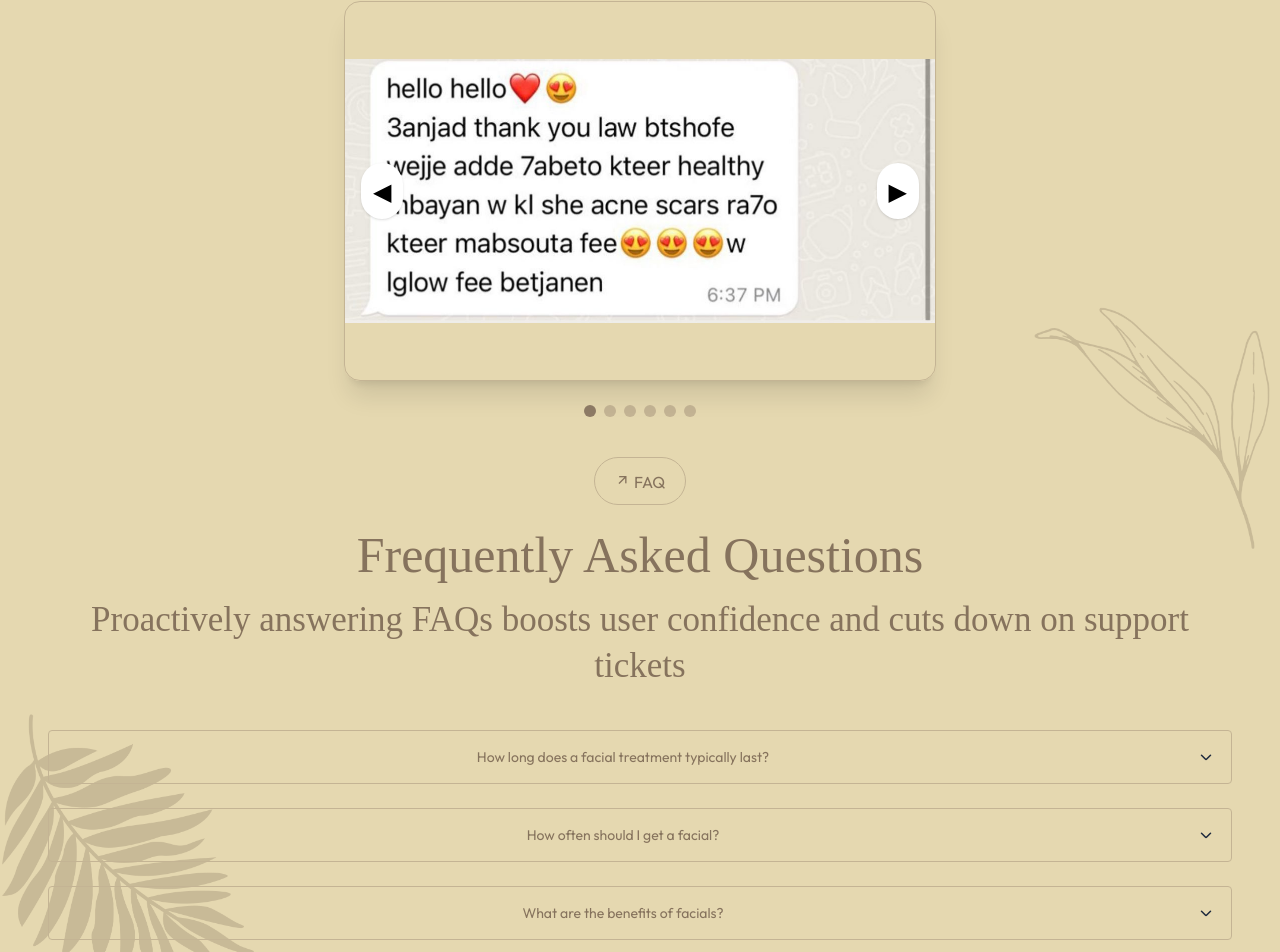
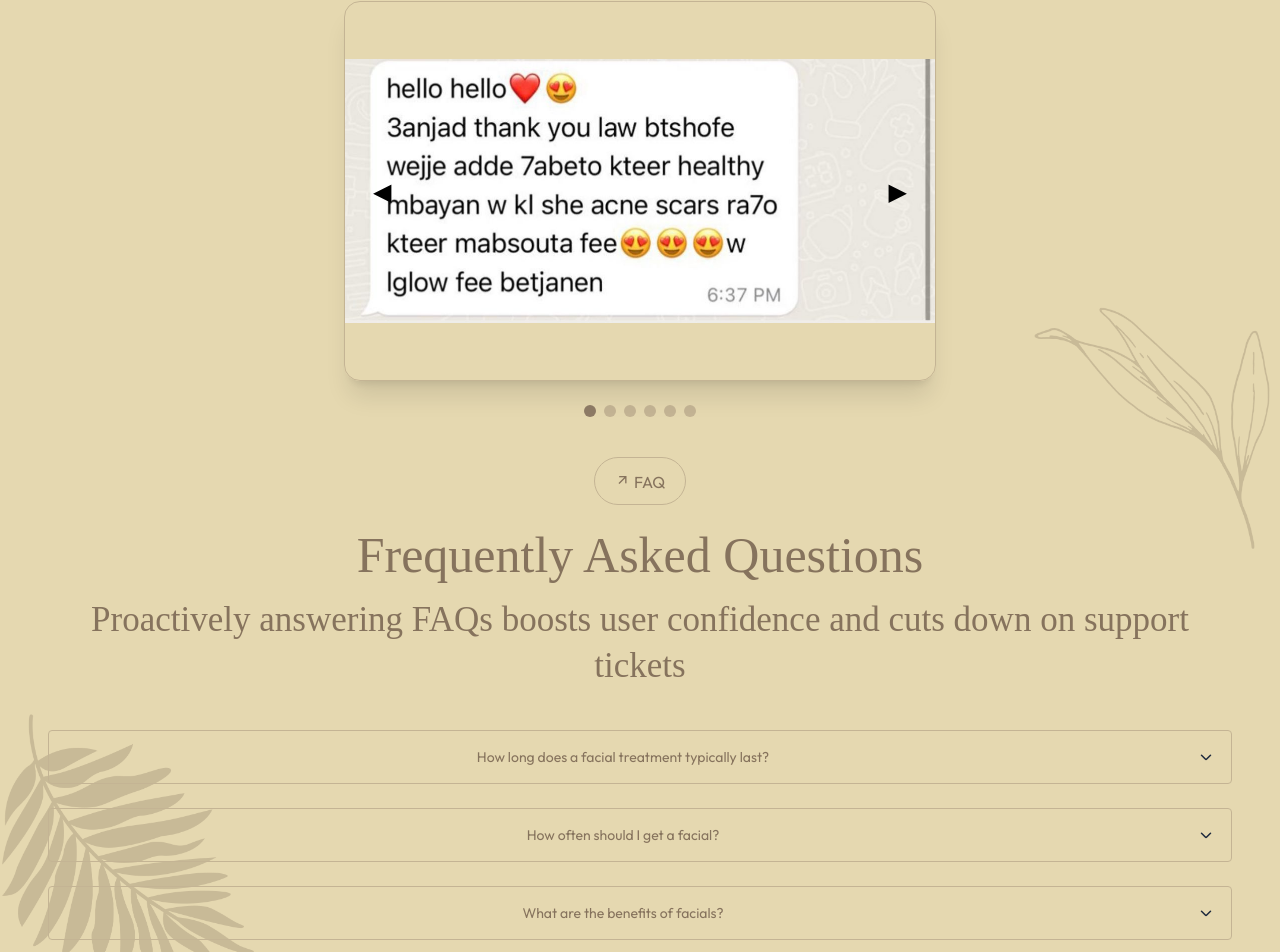
Before and after one commit to shiftcode-lb/skinCareByZahraa, a React (Vite) app in the folder frontend/: page / in a window 1280 px wide. Shown: the part 3982-4934 px from the top of the page. Built offline with nearby package versions, Linux system fonts and the light colour scheme; a web font is replaced by a local one.

Commit message:
removed button background in feedback section

```diff
--- a/frontend/src/components/Feedbacks.jsx
+++ b/frontend/src/components/Feedbacks.jsx
@@ -84,13 +84,13 @@ const Feedbacks = () => {
         {/* Controls */}
         <button
           onClick={prevSlide}
-          className="absolute cursor-pointer left-4 top-1/2 -translate-y-1/2 text-black rounded-full p-3 bg-white shadow"
+          className="absolute cursor-pointer left-4 top-1/2 -translate-y-1/2 text-black rounded-full p-3"
         >
           ◀
         </button>
         <button
           onClick={nextSlide}
-          className="absolute cursor-pointer right-4 top-1/2 -translate-y-1/2 text-black rounded-full p-3 bg-white shadow"
+          className="absolute cursor-pointer right-4 top-1/2 -translate-y-1/2 text-black rounded-full p-3"
         >
           ▶
         </button>
```
